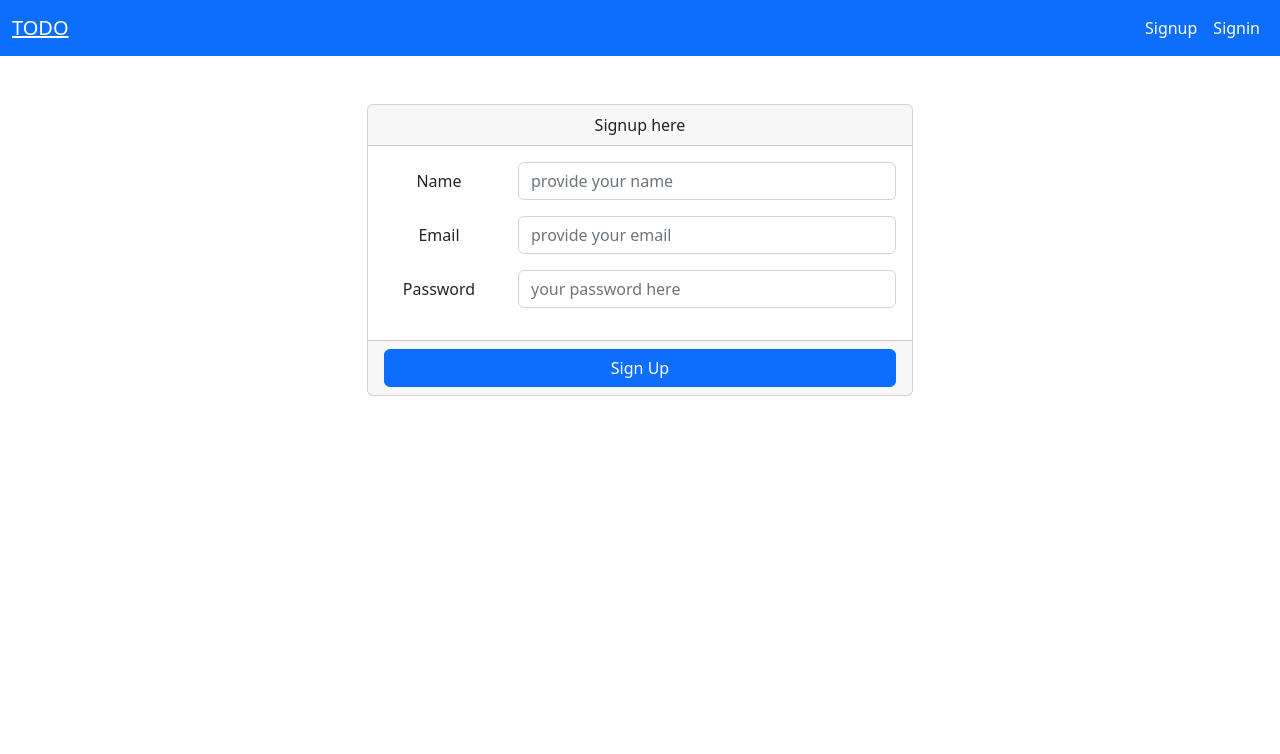
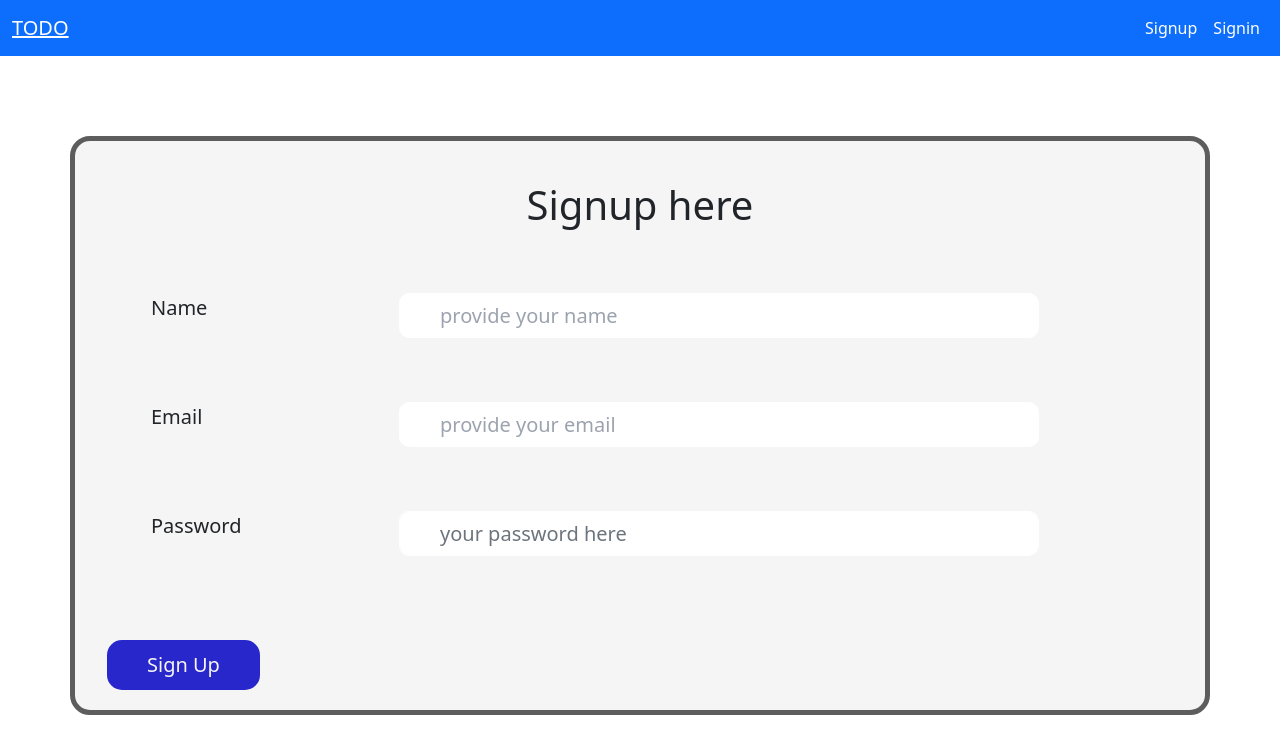
Before and after one commit to aakashkilhor/MERN-application-with-Appwrite-Authentication, a React (Create React App) app in the folder frontend/: page /signup in a window 1280 px wide. Shown: the top 754 px of the page. Built offline with nearby package versions, Linux system fonts and the light colour scheme.

Commit message:
ui fixed

```diff
--- a/frontend/public/index.html
+++ b/frontend/public/index.html
@@ -25,7 +25,7 @@
       Learn how to configure a non-root public URL by running `npm run build`.
     -->
     <script src="https://cdn.tailwindcss.com"></script>
-    <title>React App</title>
+    <title>Task Management App</title>
   </head>
   <body>
     <noscript>You need to enable JavaScript to run this app.</noscript>
--- a/frontend/src/App.css
+++ b/frontend/src/App.css
@@ -1,38 +1,41 @@
 .App {
   text-align: center;
 }
-
-.App-logo {
-  height: 40vmin;
-  pointer-events: none;
+.container{
+  border: 5px solid #5d5d5d;
+  margin-top: 10vh;
+  border-radius: 20px;
+  background-color: #f5f5f5;
 }
-
-@media (prefers-reduced-motion: no-preference) {
-  .App-logo {
-    animation: App-logo-spin infinite 20s linear;
-  }
+.container h1{
+  text-align: center;
+  margin-top: 5vh;
 }
-
-.App-header {
-  background-color: #282c34;
-  min-height: 100vh;
+.innerbox{
   display: flex;
-  flex-direction: column;
-  align-items: center;
-  justify-content: center;
-  font-size: calc(10px + 2vmin);
-  color: white;
+  flex-direction: row;
+  margin: 8vh;
 }
-
-.App-link {
-  color: #61dafb;
+.innerbox label{
+  width: 120px;
+  font-size: 20px;
 }
-
-@keyframes App-logo-spin {
-  from {
-    transform: rotate(0deg);
-  }
-  to {
-    transform: rotate(360deg);
-  }
+.innerbox input{
+  border: 1px solid white;
+  margin-left: 10vw;
+  font-size: 20px;
+  height: 45px;
+  padding: 10px 10px 10px 40px;
+  flex-grow: 1;
+  border-radius: 10px;
+  width: 50vw;
 }
+.button{
+  padding: 10px 40px;
+  background-color: #2827cc;
+  color: #f5f5f5;
+  border-radius: 15px;
+  margin-left: 5vw;
+  font-size: 20px;
+  margin: 20px;
+}
--- a/frontend/src/context/AuthProvider.js
+++ b/frontend/src/context/AuthProvider.js
@@ -4,7 +4,7 @@ import AuthContext from './AuthContext';
 function AuthProvider(props) {
   const [isLoggedIn, setIsLoggedIn] = useState(localStorage.getItem('isLoggedIn'));
   const [userId, setUserId] = useState(null);
-  const [refreshTodolist, setRefreshTodolist] = useState(false);
+  const [refreshTodolist, setRefreshTodolist] = useState(1);
 
   useEffect(() => {
     // Check if login state is stored in localStorage
--- a/frontend/src/pages/Signin.js
+++ b/frontend/src/pages/Signin.js
@@ -2,10 +2,7 @@ import React, { useState} from "react";
 import { useContext } from 'react';
 import AuthContext from "../context/AuthContext";
 import axios from "axios"
-import {Container,Form,Button,FormGroup,Label,Col,Input,Row,Card,CardBody,CardFooter,CardHeader} from "reactstrap";
 import { useNavigate } from "react-router-dom";
-// import { UserContext } from "../context/UserContext";
-// import { Navigate } from "react-router-dom";
 import {BASE_URL} from '../config/config'
 
 const Signin = () => {
@@ -54,54 +51,53 @@ const navigate = useNavigate();
   };
 
   return (
-    <Container className="text-center">
-      <Row>
-        <Col lg={6} className="offset-lg-3 mt-5">
-          <Card>
-            <Form onSubmit={handleSubmit}>
-              <CardHeader className="">Signin here</CardHeader>
-              <CardBody>
-                <FormGroup row>
-                  <Label for="email" sm={3}>
+    <div className="container">
+      <div>
+
+            <form onSubmit={handleSubmit}>
+              <h1>Sign In</h1>
+
+              <div className="innerbox">
+                <div>
+                  <label for="email">
                     Email
-                  </Label>
-                  <Col sm={9}>
-                    <Input
+                  </label>
+                  </div>
+                  <div>
+                    <input
                       type="email"
                       name="email"
                       id="email"
-                      placeholder="provide your email"
+                      placeholder="Provide Your Email"
                       value={email}
                       onChange={e => setEmail(e.target.value)}
                     />
-                  </Col>
-                </FormGroup>
-                <FormGroup row>
-                  <Label for="password" sm={3}>
+                  </div>
+              </div>
+              <div className="innerbox">
+                <div>
+                  <label for="password" >
                     Password
-                  </Label>
-                  <Col sm={9}>
-                    <Input
+                  </label>
+                  </div>
+                  <div>
+                    <input
                       type="password"
                       name="password"
                       id="password"
-                      placeholder="your password here"
+                      placeholder="Enter Your Password"
                       value={password}
                       onChange={e => setPassword(e.target.value)}
                     />
-                  </Col>
-                </FormGroup>
-              </CardBody>
-              <CardFooter>
-                <Button type="submit" block color="primary">
+                  </div>
+              </div>
+                <button className="button" >
                   Sign In
-                </Button>
-              </CardFooter>
-            </Form>
-          </Card>
-        </Col>
-      </Row>
-    </Container>
+                </button>
+            </form>
+
+      </div>
+    </div>
   );
 };
 
--- a/frontend/src/pages/Signups.js
+++ b/frontend/src/pages/Signups.js
@@ -1,38 +1,49 @@
 import React, { useState } from "react";
-import {Container,Form,Button,FormGroup,Label,Col,Input,Row,Card,CardBody,CardFooter,CardHeader} from "reactstrap";
-import axios from "axios"
+import {
+  Container,
+  Form,
+  Button,
+  FormGroup,
+  Label,
+  Col,
+  Input,
+  Row,
+  Card,
+  CardBody,
+  CardFooter,
+  CardHeader,
+} from "reactstrap";
+import axios from "axios";
 import { useNavigate } from "react-router-dom";
-import { useContext } from 'react';
-import AuthContext from '../context/AuthContext';
-import {BASE_URL} from '../config/config'
+import { useContext } from "react";
+import AuthContext from "../context/AuthContext";
+import { BASE_URL } from "../config/config";
 
 const Signups = () => {
-  const { login, setUserId} = useContext(AuthContext);
+  const { login, setUserId } = useContext(AuthContext);
   const navigate = useNavigate();
   const [email, setEmail] = useState("");
   const [password, setPassword] = useState("");
   const [name, setName] = useState("");
 
-  const handleSignUp = async() => {
+  const handleSignUp = async () => {
     try {
       // Send a POST request to the server to create a new user with the provided information
       const response = await axios.post(`${BASE_URL}/signup`, {
         name,
         email,
-        password
+        password,
       });
 
-      if(response.status===200){
+      if (response.status === 200) {
         // response.data.userId = response.data.$id
-        setUserId(response.data.userId)
-        const receiveduserId = response.data.userId
-        localStorage.setItem('isLoggedIn', true);
-        localStorage.setItem('userId', receiveduserId);
+        setUserId(response.data.userId);
+        const receiveduserId = response.data.userId;
+        localStorage.setItem("isLoggedIn", true);
+        localStorage.setItem("userId", receiveduserId);
         login();
         navigate("/");
-      }
-
-       else {
+      } else {
         // Display an error message
         response(response.message);
       }
@@ -41,75 +52,69 @@ const Signups = () => {
     }
   };
 
-  const handleSubmit = e => {
+  const handleSubmit = (e) => {
     e.preventDefault();
     handleSignUp();
   };
 
   return (
-    <Container className="text-center">
-      <Row>
-        <Col lg={6} className="offset-lg-3 mt-5">
-          <Card>
-            <Form onSubmit={handleSubmit}>
-              <CardHeader className="">Signup here</CardHeader>
-              <CardBody>
-                <FormGroup row>
-                  <Label for="name" sm={3}>
+    <div className="container">
+      <form onSubmit={handleSubmit}>
+        <h1>Signup here</h1>
+        <div className="innerbox">
+          <div>
+          <label for="name" >
             Name
-                  </Label>
-                  <Col sm={9}>
-                    <Input
+          </label>
+          </div>
+          <div>
+            <input
               type="name"
               name="name"
               id="name"
               placeholder="provide your name"
               value={name}
-                      onChange={e => setName(e.target.value)}
+              onChange={(e) => setName(e.target.value)}
             />
-                  </Col>
-                </FormGroup>
-                <FormGroup row>
-                  <Label for="email" sm={3}>
+          </div>
+        </div>
+        <div className="innerbox">
+          <div>
+          <label for="email">
             Email
-                  </Label>
-                  <Col sm={9}>
-                    <Input
+          </label>
+          </div>
+          <div>
+            <input
               type="email"
               name="email"
               id="email"
               placeholder="provide your email"
               value={email}
-                      onChange={e => setEmail(e.target.value)}
+              onChange={(e) => setEmail(e.target.value)}
             />
-                  </Col>
-                </FormGroup>
-                <FormGroup row>
-                  <Label for="password" sm={3}>
+          </div>
+        </div>
+        <div className="innerbox">
+          <div>
+          <label for="password">
             Password
-                  </Label>
-                  <Col sm={9}>
+          </label>
+          </div>
+          <div>
             <Input
               type="password"
               name="password"
               id="password"
               placeholder="your password here"
               value={password}
-                      onChange={e => setPassword(e.target.value)}
+              onChange={(e) => setPassword(e.target.value)}
             />
-                  </Col>
-                </FormGroup>
-              </CardBody>
-              <CardFooter>
-                <Button type="submit" block color="primary">
-                  Sign Up
-                </Button>
-              </CardFooter>
-            </Form>
-          </Card>
-        </Col>
-      </Row>
-    </Container>
+          </div>
+        </div>
+        <button className="button">Sign Up</button>
+      </form>
+    </div>
   );
 };
 
```
Lines whose indentation alone changed are shown as unchanged.
